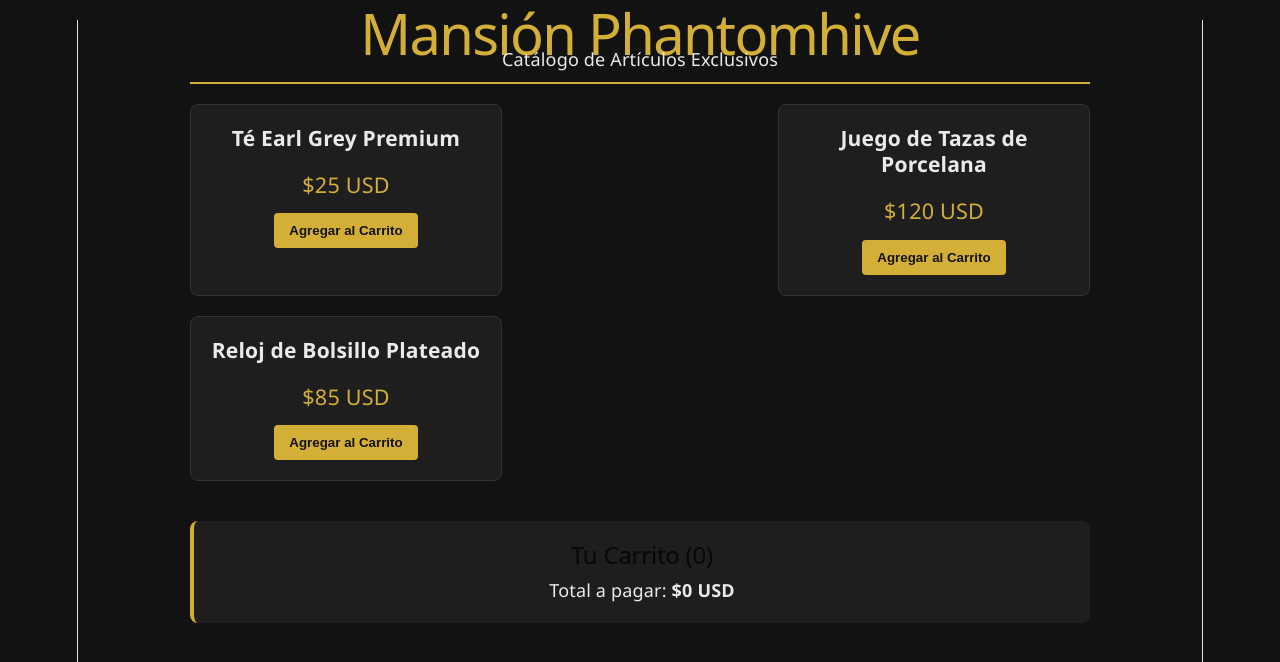
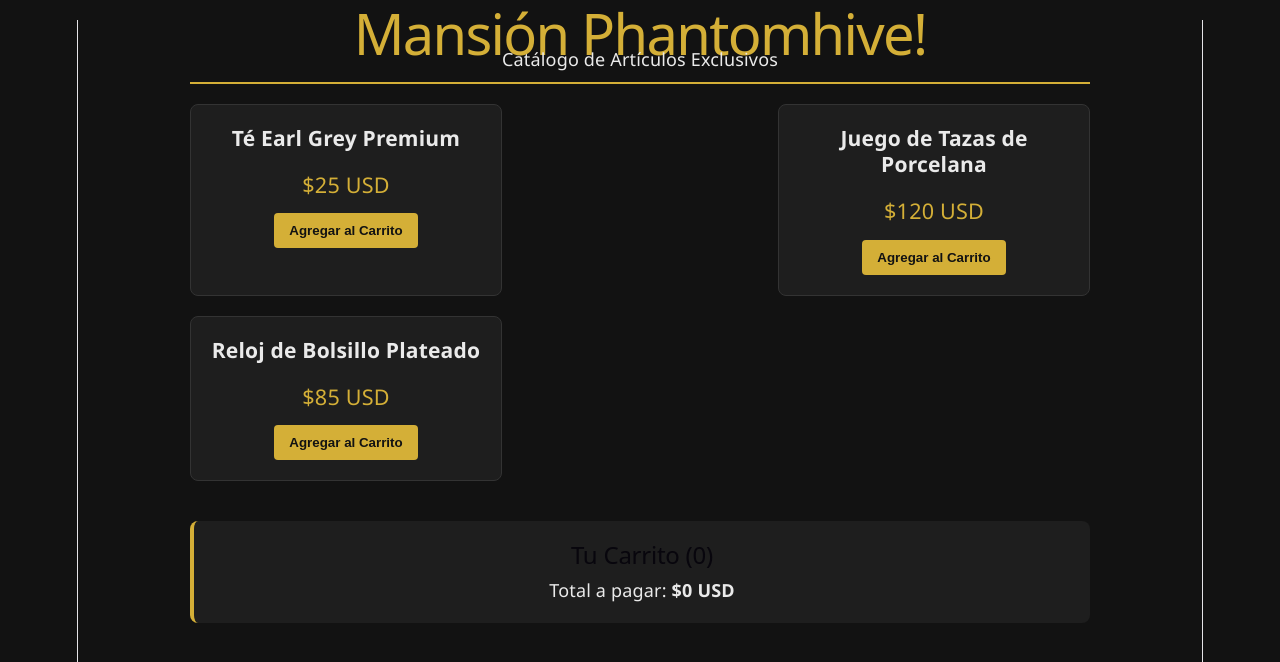
Before and after one commit to Osiel2004/mansion-phantomhive, a React (Vite) app: page / in a window 1280 px wide. Shown: the top 662 px of the page. Built offline with nearby package versions, Linux system fonts and the light colour scheme.

Commit message:
pequeña prueba

```diff
--- a/src/App.jsx
+++ b/src/App.jsx
@@ -20,7 +20,7 @@ function App() {
   return (
     <div className="mansion-container">
       <header>
-        <h1>Mansión Phantomhive</h1>
+        <h1>Mansión Phantomhive!</h1>
         <p>Catálogo de Artículos Exclusivos</p>
       </header>
 
```
